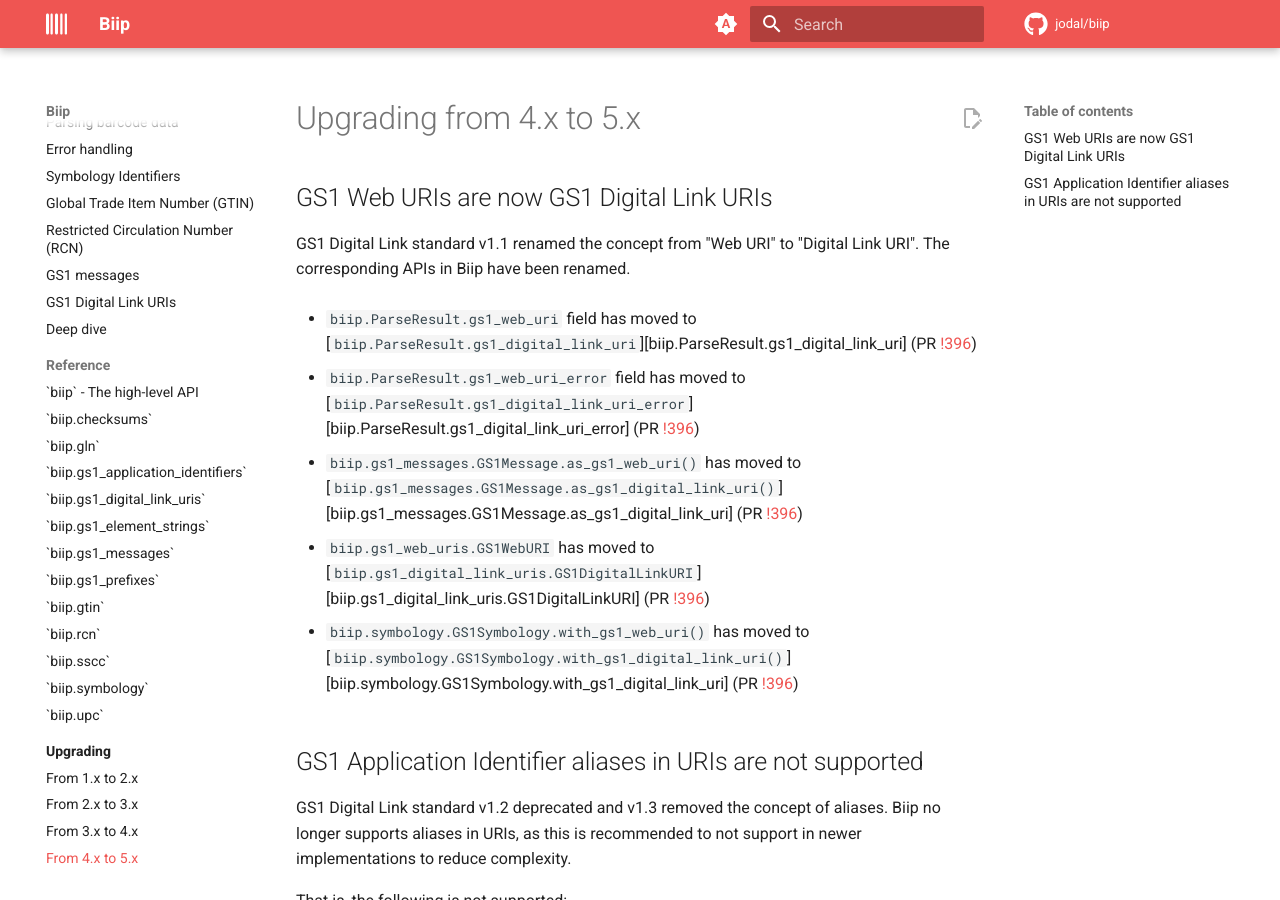
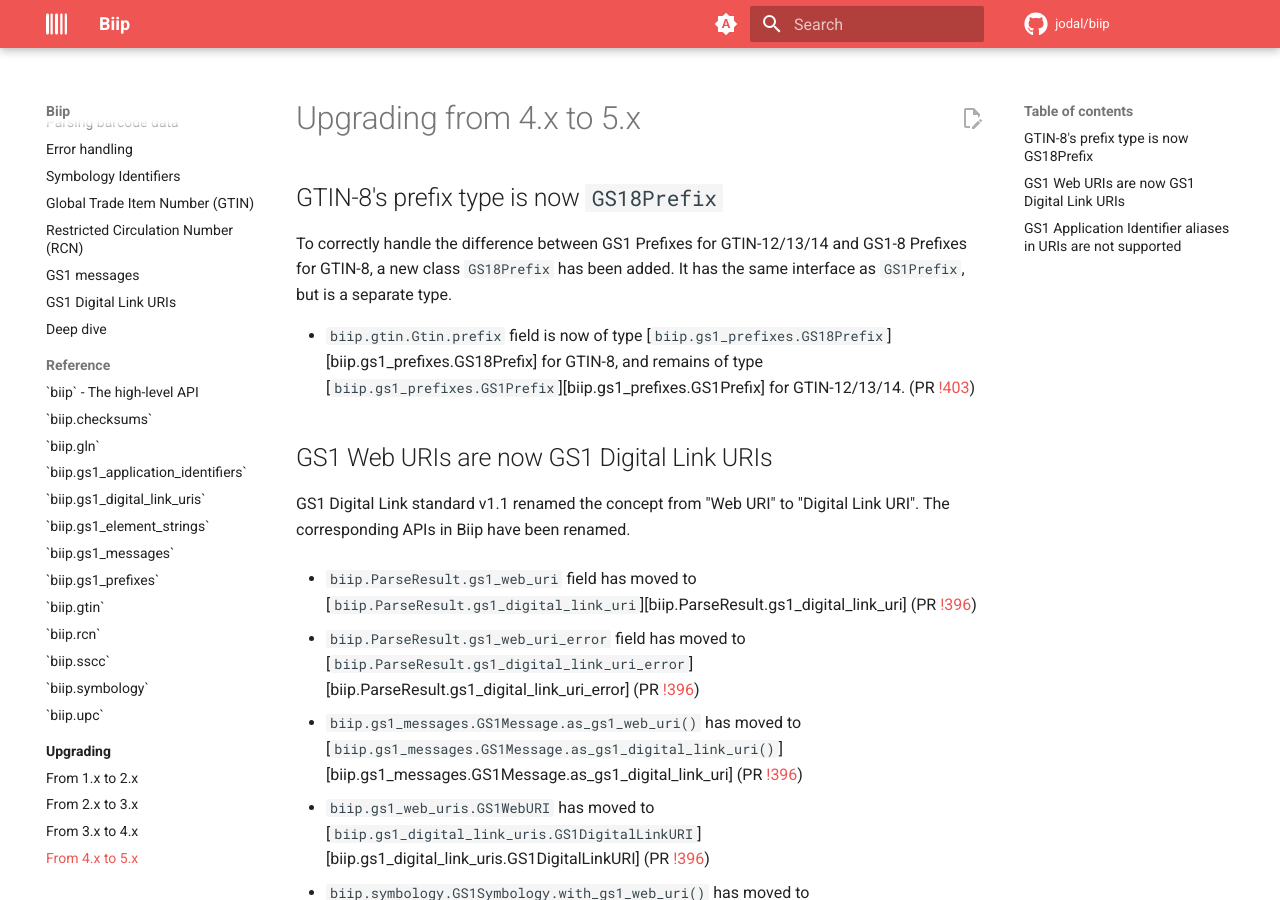
Before and after one commit to jodal/biip, an MkDocs documentation site: the page built from docs/upgrading/v5.md, in a window 1280 px wide and 900 px high. Built offline with MkDocs 1.6.1 and Material for MkDocs 9.7.7, drawn with Linux system fonts in a browser that asks for light colours; comment, search, counter and statistics services are not loaded.

Commit message:
Update upgrade guide

```diff
--- a/docs/upgrading/v5.md
+++ b/docs/upgrading/v5.md
@@ -1,4 +1,15 @@
 # Upgrading from 4.x to 5.x
+
+## GTIN-8's prefix type is now `GS18Prefix`
+
+To correctly handle the difference between GS1 Prefixes for GTIN-12/13/14 and
+GS1-8 Prefixes for GTIN-8, a new class `GS18Prefix` has been added. It has the
+same interface as `GS1Prefix`, but is a separate type.
+
+- `biip.gtin.Gtin.prefix` field is now of type
+  [`biip.gs1_prefixes.GS18Prefix`][biip.gs1_prefixes.GS18Prefix] for GTIN-8, and
+  remains of type [`biip.gs1_prefixes.GS1Prefix`][biip.gs1_prefixes.GS1Prefix] for
+  GTIN-12/13/14. (PR !403)
 
 ## GS1 Web URIs are now GS1 Digital Link URIs
 
```
